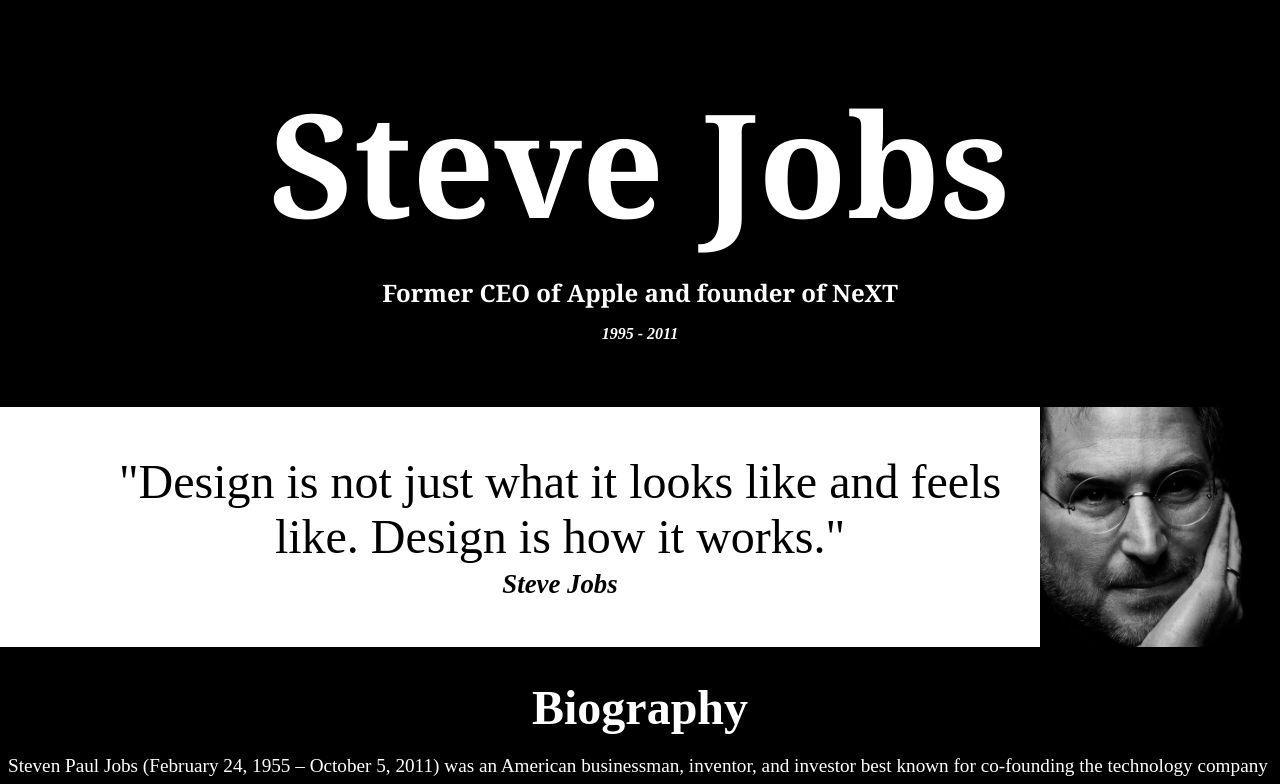
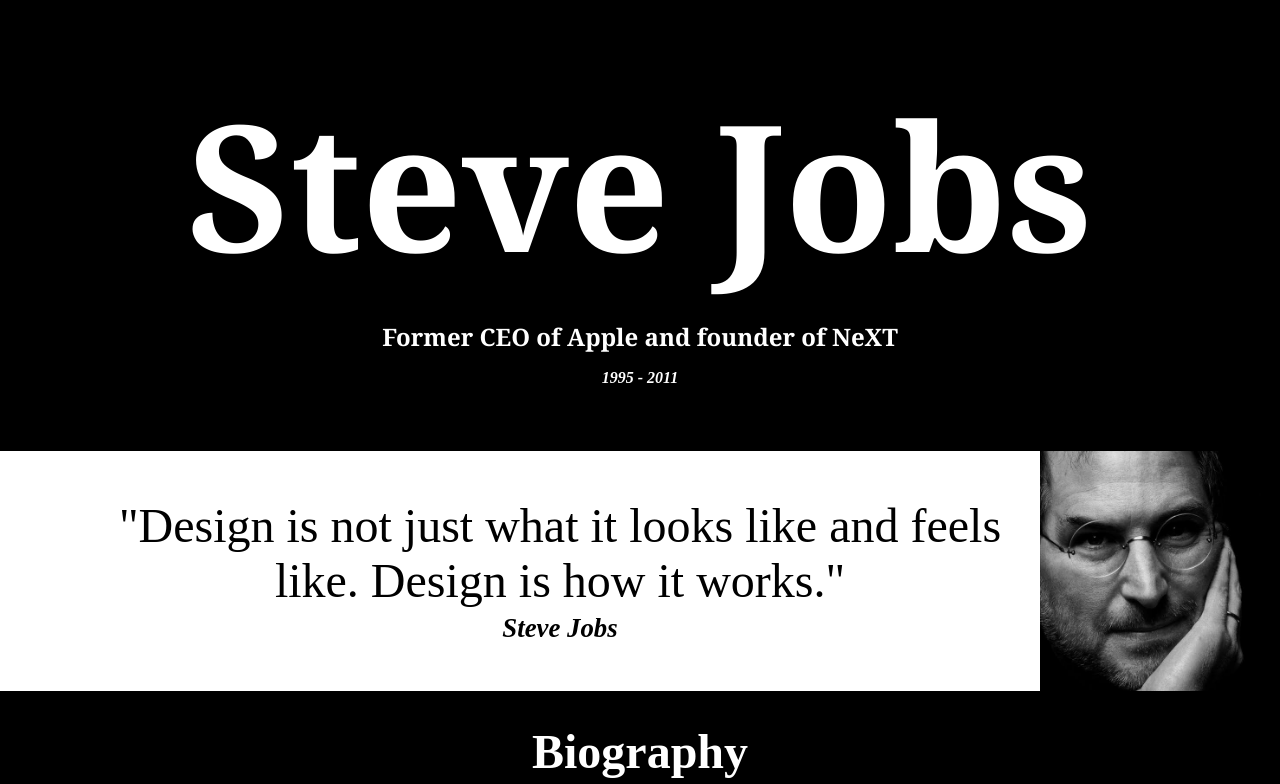
Before and after one commit to kookat/tribute.github.io, a plain HTML site: page index.html in a window 1280 px wide. Shown: the top 784 px of the page. Drawn offline with Linux system fonts and the light colour scheme.

Commit message:
Update style.css

```diff
--- a/style.css
+++ b/style.css
@@ -18,7 +18,7 @@
 
 .title{
     margin-bottom: 1rem;
-    font-size: 9rem;
+    font-size: 11rem;
     font-family: Cambria, Cochin, Georgia, Times, 'Times New Roman', serif;
     font-stretch: extra-expanded;
 }
@@ -34,7 +34,7 @@
     color: black;
     display: grid;
     grid-template-columns: 4fr 1fr;
-    max-width: 80rem;
+    max-width: 95rem;
     margin: 0px auto;
     align-items: center;
     padding: 0px 0px 0px 5rem;
```
